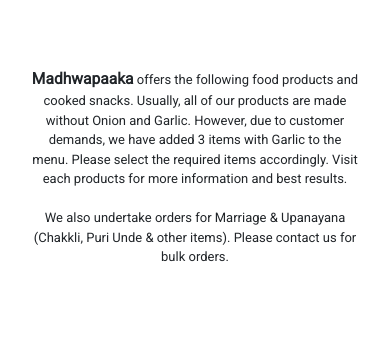
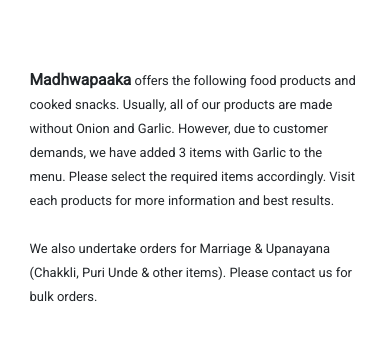
Before and after one commit to tejas-muthya37/aigiriLive, a React (Create React App) app: page / in a window 390 px wide. Shown: the part 257-612 px from the top of the page. Built offline with nearby package versions, Linux system fonts and the light colour scheme; a web font is replaced by a local one.

Commit message:
hopefully-final1

```diff
--- a/src/firstdesc.css
+++ b/src/firstdesc.css
@@ -24,4 +24,9 @@
     padding-left: 10px;
     padding-right: 10px;
   }
+
+  .first_content {
+    text-align: left;
+    line-height: 24px;
+  }
 }
--- a/src/seconddesc.css
+++ b/src/seconddesc.css
@@ -22,4 +22,9 @@
     padding-left: 10px;
     padding-right: 10px;
   }
+
+  .second_content {
+    text-align: left;
+    line-height: 24px;
+  }
 }
```
